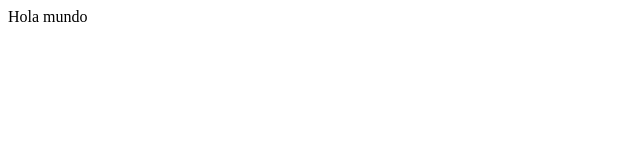
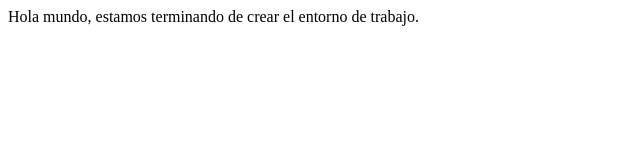
Before and after one commit to stivenearias/projectDemoCoursePrework, a plain HTML site: page index.html in a window 1280 px wide. Shown: the whole page, without its empty margins (0-640 px from the left). Drawn offline with Linux system fonts and the light colour scheme.

Commit message:
cambios en la descripcion

```diff
--- a/index.html
+++ b/index.html
@@ -7,6 +7,6 @@
     <title>Hello desde Ubuntu</title>
 </head>
 <body>
-    Hola mundo
+    Hola mundo, estamos terminando de crear el entorno de trabajo.
 </body>
 </html>
```
